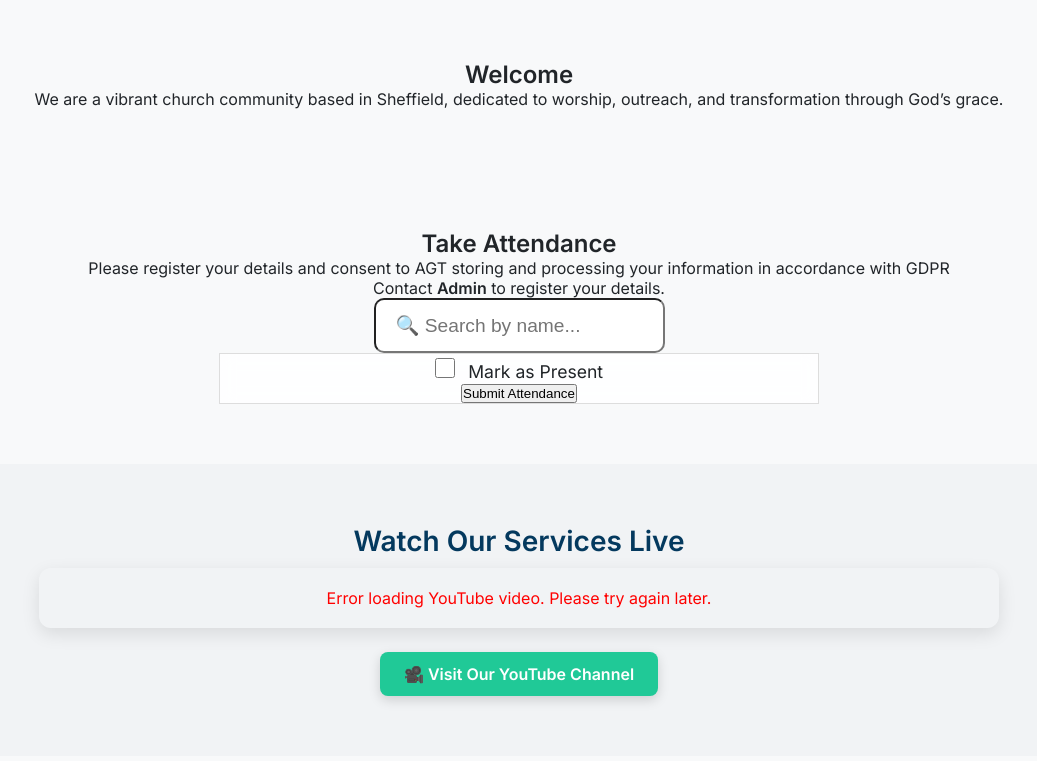
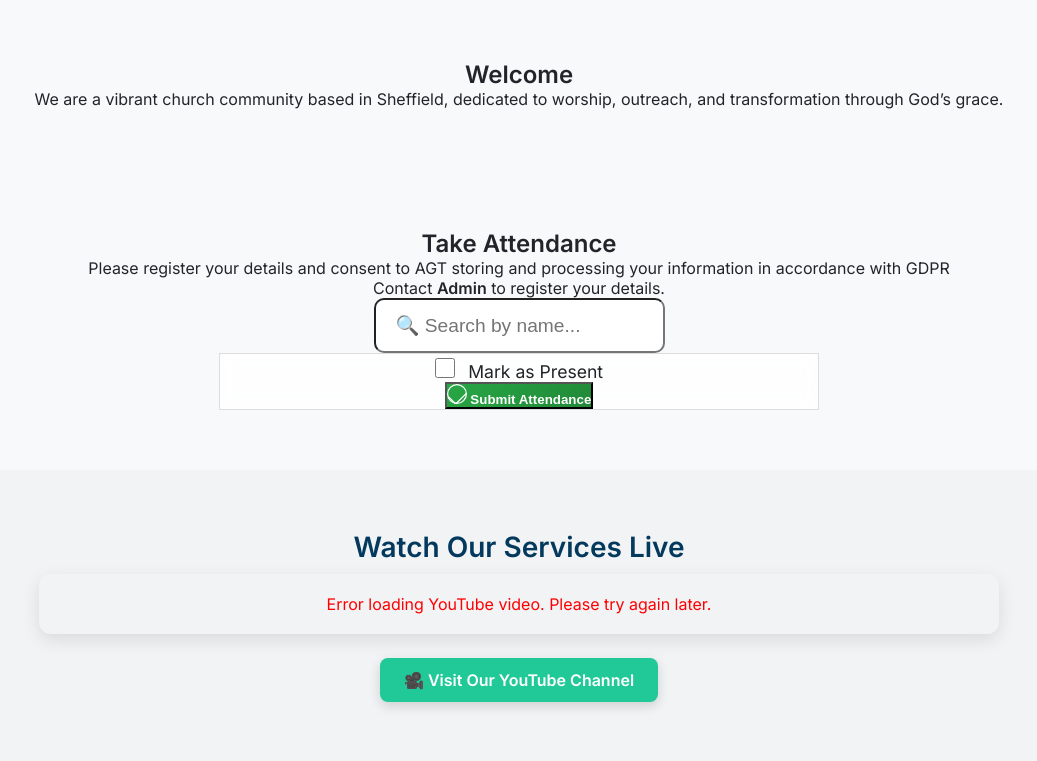
Before and after one commit to Tunnox/AGTWeb, a Flask app: page / in a window 1280 px wide. Shown: the part 265-1026 px from the top of the page, without its empty margins (121-1158 px from the left). Run offline with Flask 3, Linux system fonts and the light colour scheme; some libraries are stand-ins or nearby versions.

Commit message:
Update main.html

```diff
--- a/api/templates/main.html
+++ b/api/templates/main.html
@@ -304,7 +304,14 @@ header::after {
       <label class="form-check-label" for="markPresent">Mark as Present</label>
     </div>
 
-    <button class="btn btn-success w-100" id="submitAttendance">Submit Attendance</button>
+    <button id="submitAttendance" class="btn w-100 d-flex align-items-center justify-content-center gap-2 py-2 px-4 rounded-3 shadow-sm border-0" style="background: linear-gradient(135deg, #28a745, #218838); color: white; font-weight: 600; transition: background 0.3s ease;">
+  <svg xmlns="http://www.w3.org/2000/svg" width="20" height="20" fill="currentColor" class="bi bi-check-circle" viewBox="0 0 16 16">
+    <path d="M15.854 7.146a.5.5 0 0 0-.708 0L7 15.293 1.854 10.146a.5.5 0 1 0-.708.708l5.5 5.5a.5.5 0 0 0 .708 0l8.5-8.5a.5.5 0 0 0 0-.708z"/>
+    <path d="M8 0a8 8 0 1 0 0 16A8 8 0 0 0 8 0zm0 1a7 7 0 1 1 0 14A7 7 0 0 1 8 1z"/>
+  </svg>
+  Submit Attendance
+</button>
+
   </div>
 </div>
 
@@ -356,6 +363,9 @@ header::after {
   @keyframes fadeIn {
     from { opacity: 0; transform: translateY(10px); }
     to { opacity: 1; transform: translateY(0); }
+  }
+  #submitAttendance:hover {
+    background: linear-gradient(135deg, #218838, #1e7e34);
   }
 </style>
 
```
